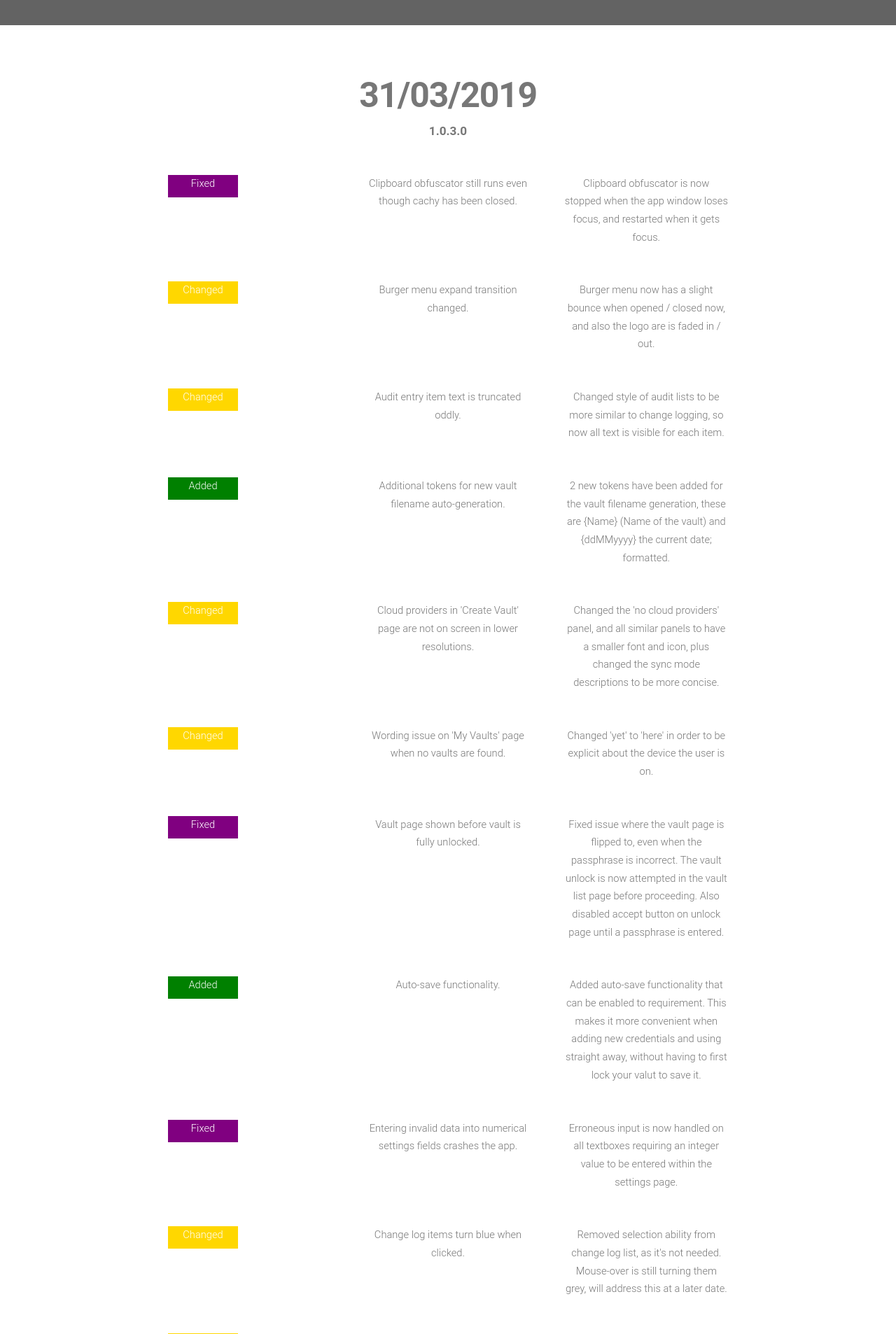
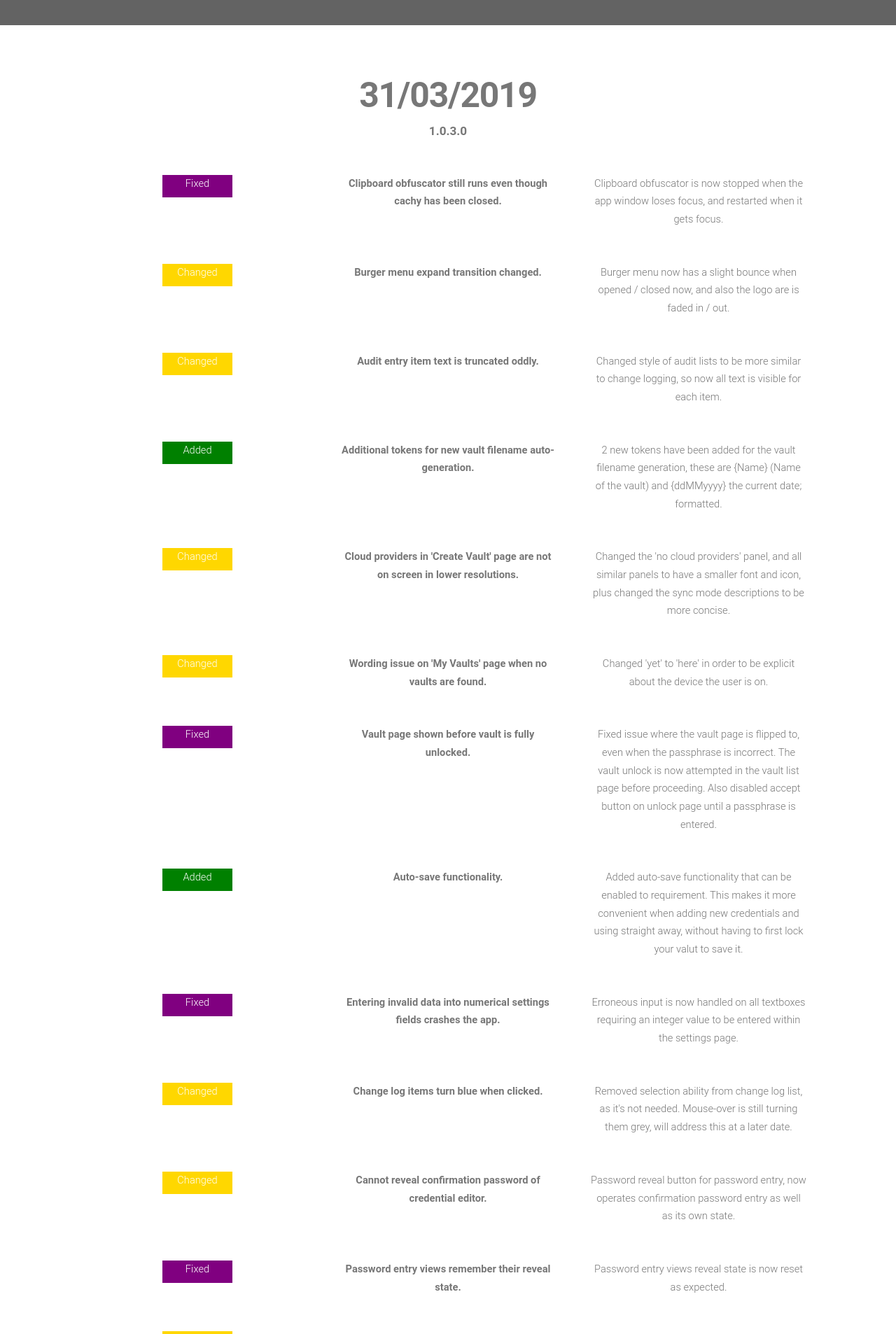
Before and after one commit to devoctomy/cachy.me, a Jekyll site: the page built from changelog.html, in a window 1280 px wide. Shown: the part 607-2513 px from the top of the page at 70% size. Built offline with Jekyll 4.4.1, drawn with Linux system fonts in a browser that asks for light colours; nearby versions of some CDN libraries; a script that is not in the unit is left out.

Commit message:
slight tweak to changelog layout as it looked pants on mobile

```diff
--- a/_includes/changes.html
+++ b/_includes/changes.html
@@ -38,8 +38,8 @@
 					}
 				}
 
-				releaseHTML += '<section class="4u"><div style="color: white; width: 100px; height: 32px; background-color: ' +typeColour + ';">' + change.Type + '</div></section>';
-				releaseHTML += '<section class="4u">' + change.Summary + '</section>';
+				releaseHTML += '<section class="4u"><div style="color: white; width: 100px; height: 32px; margin-left: auto; margin-right: auto; background-color: ' +typeColour + ';">' + change.Type + '</div></section>';
+				releaseHTML += '<section class="4u" style="font-weight: bold;">' + change.Summary + '</section>';
 				releaseHTML += '<section class="4u">' + change.Description + '</section>';
 				releaseHTML += "</div>";
 			});
@@ -51,5 +51,5 @@
 	xmlhttp.send();
 </script>
 
-<div id="demo" style="width: 800px; margin-left: auto; margin-right: auto;">
+<div id="demo" style="width: 80%; margin-left: auto; margin-right: auto;">
 </div>
```
